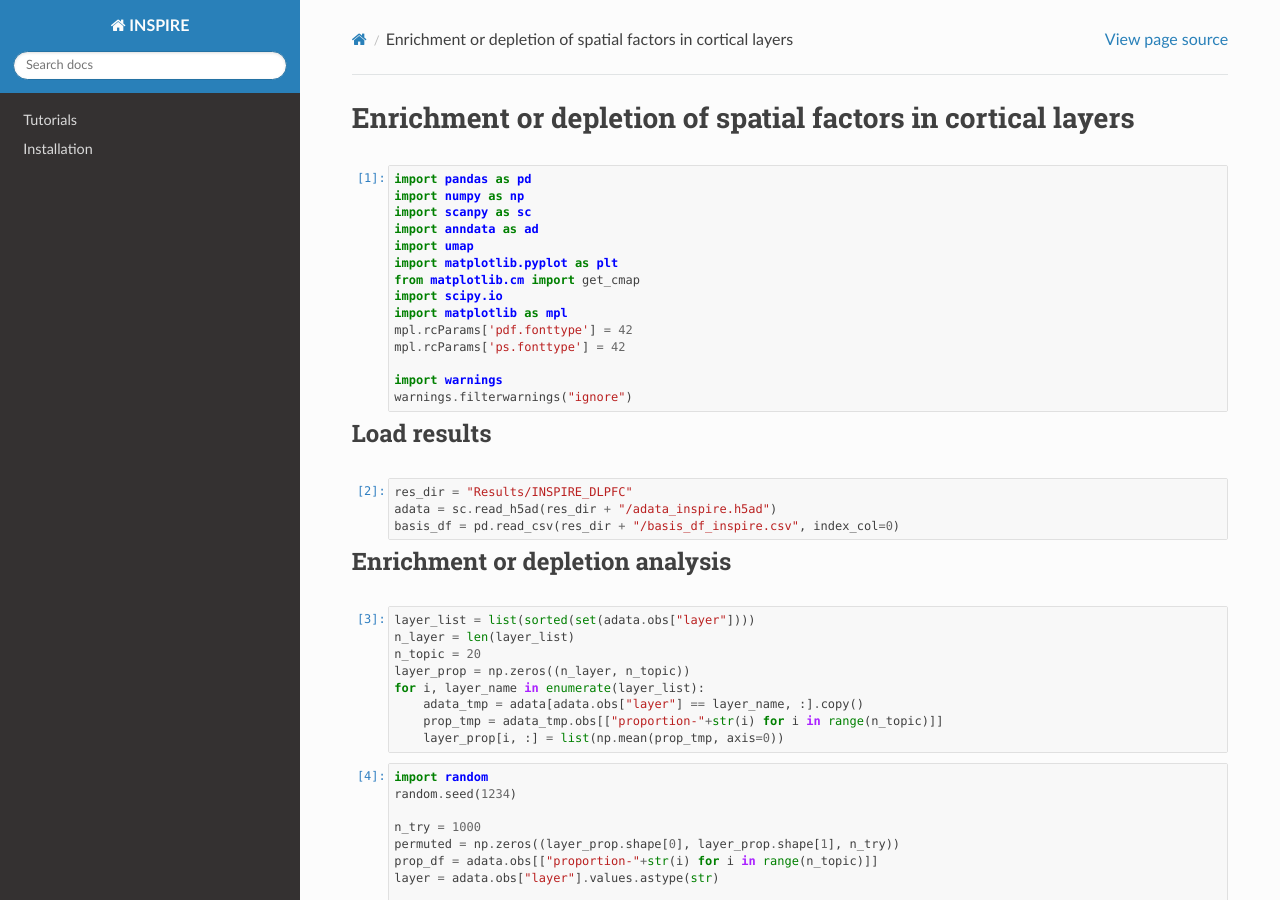
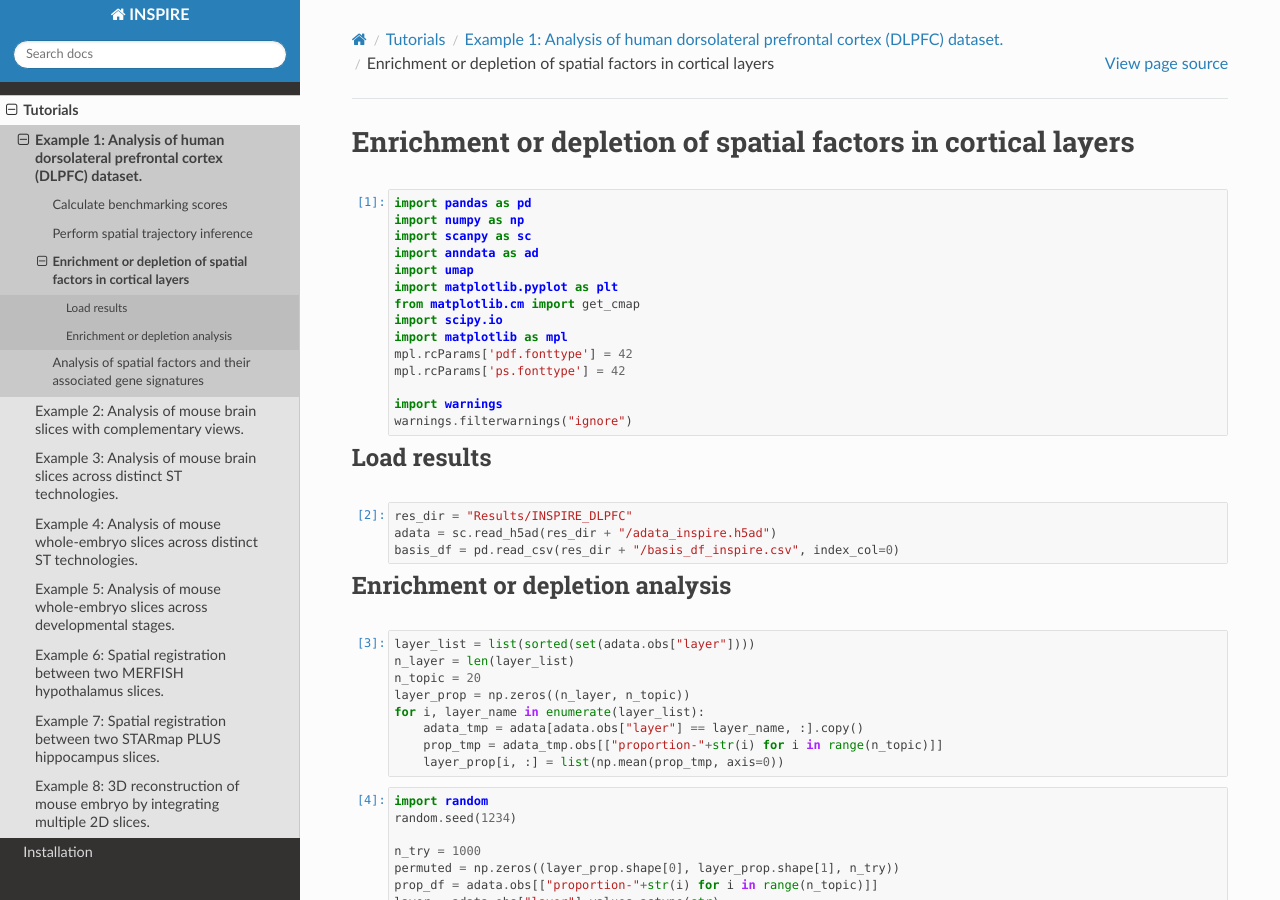
Before and after one commit to jiazhao97/INSPIRE-tutorial, a Sphinx documentation site: the page built from docs/source/tutorials/DLPFC/DLPFC_proportion_analysis.ipynb, in a window 1280 px wide and 900 px high. Built offline with Sphinx 7.4.7 and the Read the Docs theme 3.1.0, drawn with Linux system fonts in a browser that asks for light colours; pages that are not in the unit, such as notebooks, are missing from menus.

Commit message:
Add files via upload

```diff
--- a/docs/source/tutorials/DLPFC/index.rst
+++ b/docs/source/tutorials/DLPFC/index.rst
@@ -7,4 +7,5 @@ Example 1: Analysis of human dorsolateral prefrontal cortex (DLPFC) dataset.
    INSPIRE_DLPFC_rtd
    DLPFC_scores_rtd
    DLPFC_trajectory
+   DLPFC_proportion_analysis
    DLPFC_spatial_factors_rtd
```
